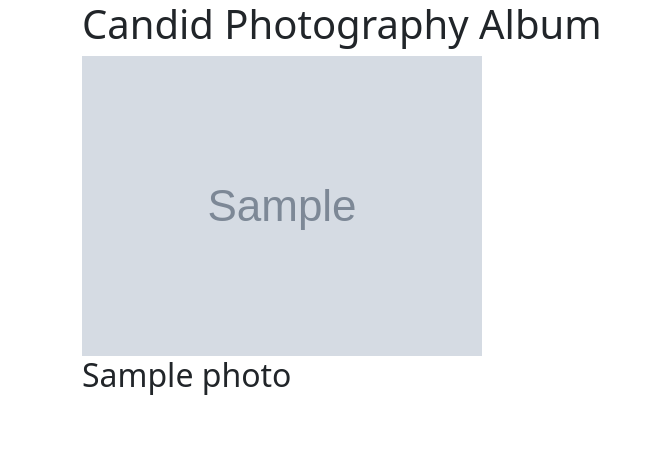
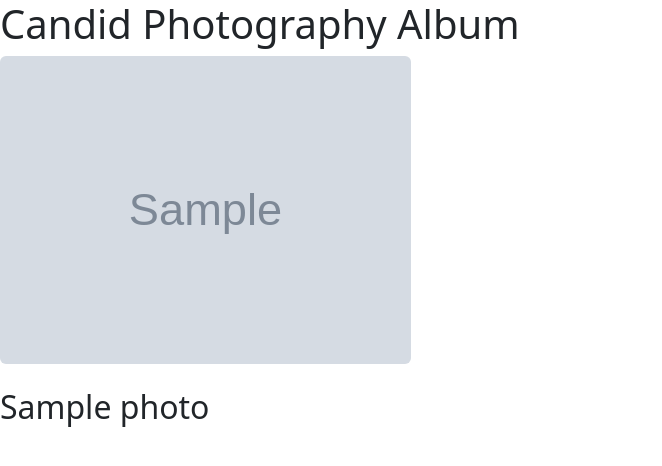
Before and after one commit to tazanaw0/temesPort, a Django app: page /candidPhotography/ in a window 1280 px wide. Shown: the top 466 px of the page, without its empty margins (0-662 px from the left). Run offline with Django 5.2, Linux system fonts and the light colour scheme; tables that the repository leaves empty hold one stand-in row (values such as "Sample post"); grey boxes marked "Sample" are stand-in pictures.

Commit message:
added bootstrap to place images in rows and created round borders !

```diff
--- a/base/templates/candidPhotography.html
+++ b/base/templates/candidPhotography.html
@@ -9,19 +9,17 @@
         <link rel="stylesheet" href="https://cdn.jsdelivr.net/npm/bootstrap@5.3.2/dist/css/bootstrap.min.css" integrity="sha384-T3c6CoIi6uLrA9TneNEoa7RxnatzjcDSCmG1MXxSR1GAsXEV/Dwwykc2MPK8M2HN" crossorigin="anonymous">
     </head>
     <body>
-        <div class="container">
         <h1>Candid Photography Album</h1>
-            <div class="album">
+        <div class="row">
             <!--Loop through photos and display each one-->
             {% for photo in photos %}
-                    <div class="photo">
-                        <img src="{{ photo.image.url }}" alt="{{ photo.title }}">
+                <div class="col-lg-4 col-md-12 mb-4 mb-lg-0">
+                    <img src="{{ photo.image.url }}" class="w-100 shadow-1-strong rounded mb-4" alt="{{ photo.title }}">
                     <h2>{{ photo.title }}</h2>
                     <p>{{ photo.decsription}}</p>
                 </div>
             {% endfor %}
         </div>
-        </div>
 
     </body>
 
```
Lines whose indentation alone changed are shown as unchanged.
